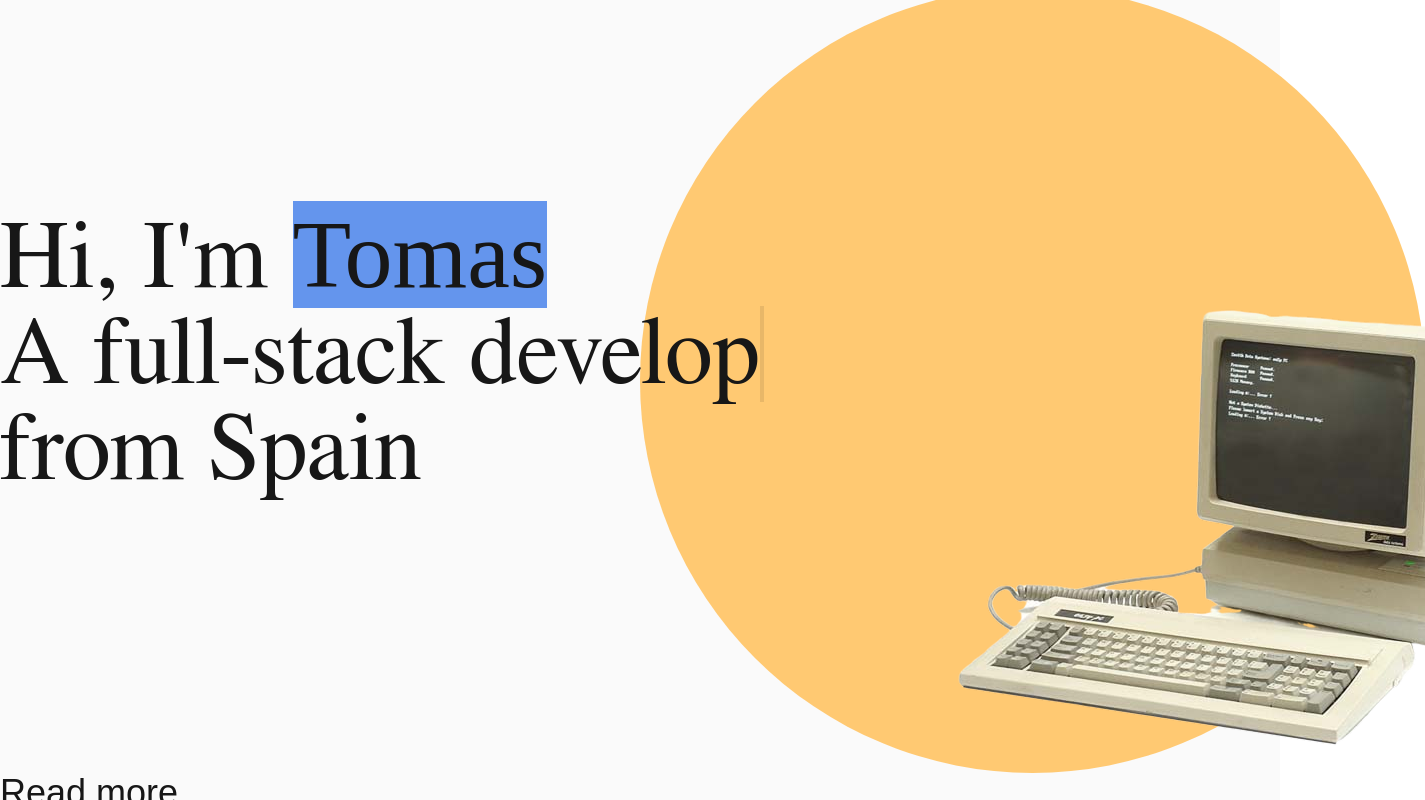
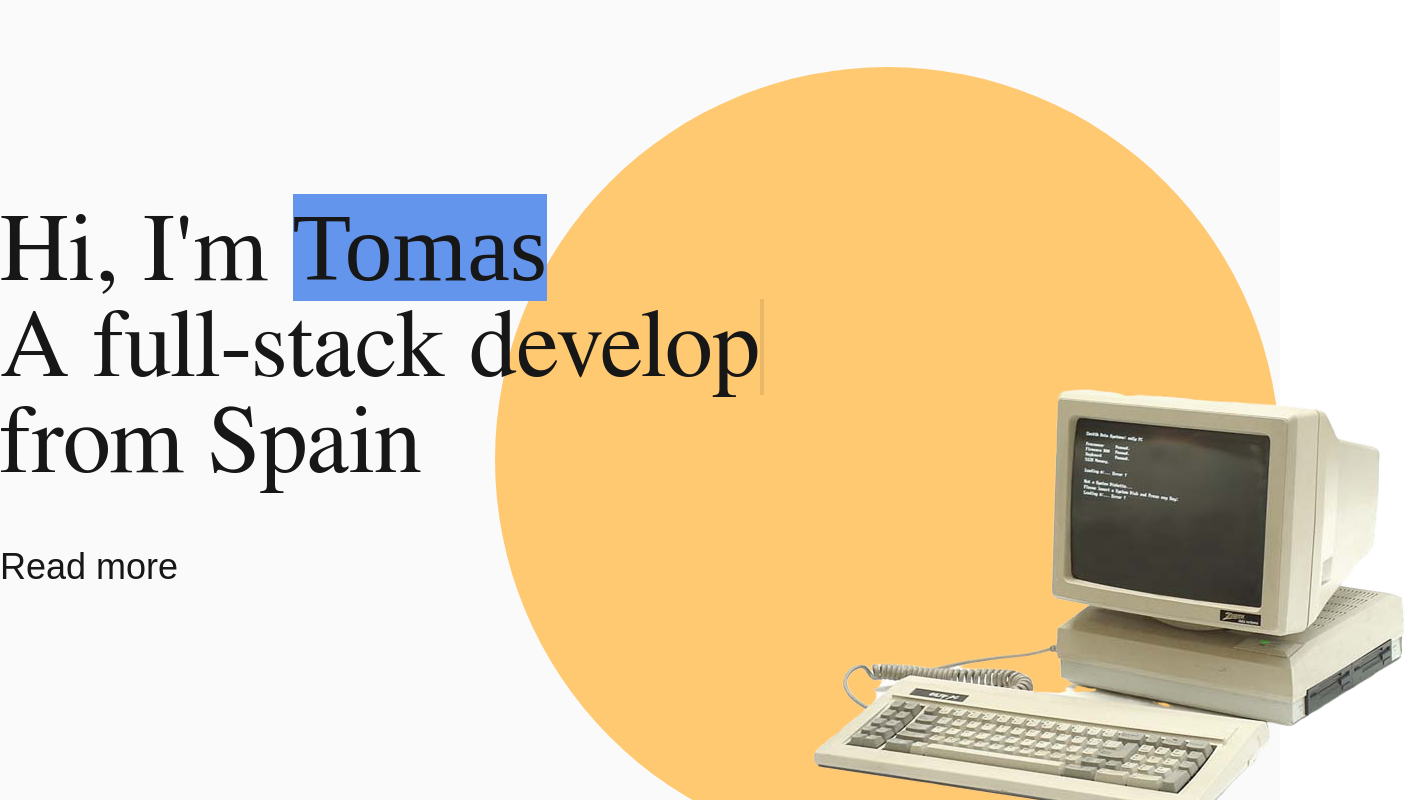
Before and after one commit to TL-Garcia/portfolio, a Next.js app: page / in a window 1280 px wide. Shown: the top 800 px of the page, 1425 px wide, since content can reach past the window. Built offline with nearby package versions, Linux system fonts and the light colour scheme; a web font is replaced by a local one.

Commit message:
chore: Extract Hero section to component

```diff
--- /dev/null
+++ b/app/components/hero/components/illustration/index.tsx
@@ -0,0 +1,28 @@
+export const HeroIllustration = () => {
+  const sideSize = 785;
+  const halfSideSize = 785 / 2;
+
+  return (
+    <svg
+      width={sideSize}
+      height={sideSize}
+      xmlns="http://www.w3.org/2000/svg"
+      className="overflow-visible"
+    >
+      <circle
+        cx={halfSideSize}
+        cy={halfSideSize}
+        r={halfSideSize}
+        className="fill-brand"
+      />
+
+      <image
+        href="/pc.png"
+        height={445}
+        width={600}
+        x={sideSize * 0.4}
+        y={sideSize * 0.4}
+      />
+    </svg>
+  );
+};
--- /dev/null
+++ b/app/components/hero/index.tsx
@@ -0,0 +1,20 @@
+import { CTA } from "./components/cta";
+import { HeroIllustration } from "./components/illustration";
+
+export const Hero = ({ children }: React.PropsWithChildren) => {
+  return (
+    <div className="h-screen max-w-[1300px] m-auto py-[25vh] relative">
+      <h1 className="text-8xl font-serif mb-14 text-nowrap relative z-10 motion-safe:animate-slide-from-below-2">
+        {children}
+      </h1>
+
+      <div className="motion-safe:animate-slide-from-below">
+        <CTA />
+      </div>
+
+      <div className="motion-safe:animate-slide-from-left absolute top-1/12 right-0">
+        <HeroIllustration />
+      </div>
+    </div>
+  );
+};
--- a/app/page.tsx
+++ b/app/page.tsx
@@ -1,4 +1,4 @@
-import { CTA } from "./components/cta";
+import { Hero } from "./components/hero";
 import { Typewritten } from "./components/typewritten";
 
 const content = {
@@ -15,40 +15,11 @@ const content = {
   ),
 };
 
-const Hero = ({ text }) => {
-  return (
-    <div className="h-screen max-w-[1300px] m-auto grid grid-cols-2 place-content-center items-center">
-      <h1 className="text-8xl font-serif mb-14 text-nowrap z-10 motion-safe:animate-slide-from-below-2">
-        {text}
-      </h1>
-      <svg
-        width={785}
-        height={785}
-        xmlns="http://www.w3.org/2000/svg"
-        className="overflow-visible motion-safe:animate-slide-from-left"
-      >
-        <circle cx={785 / 2} cy={785 / 2} r={785 / 2} className="fill-brand" />
-
-        <image
-          href="/pc.png"
-          height={445}
-          width={600}
-          x={785 * 0.4}
-          y={785 * 0.4}
-        />
-      </svg>
-
-      <div className="motion-safe:animate-slide-from-below">
-        <CTA />
-      </div>
-    </div>
-  );
-};
 export default function Home() {
   return (
     <div className="min-h-screen bg-zinc-50 font-sans dark:bg-black">
-      <Hero text={content.hero} />
-      <section id="second" className="h-screen">
+      <Hero>{content.hero}</Hero>
+      <section id="second" className="h-screen max-w-[1300px] m-auto">
         <h2>About me</h2>
       </section>
     </div>
```
Also changed, not shown: app/components/hero/components/cta/index.tsx (renamed from app/components/cta/index.tsx).
